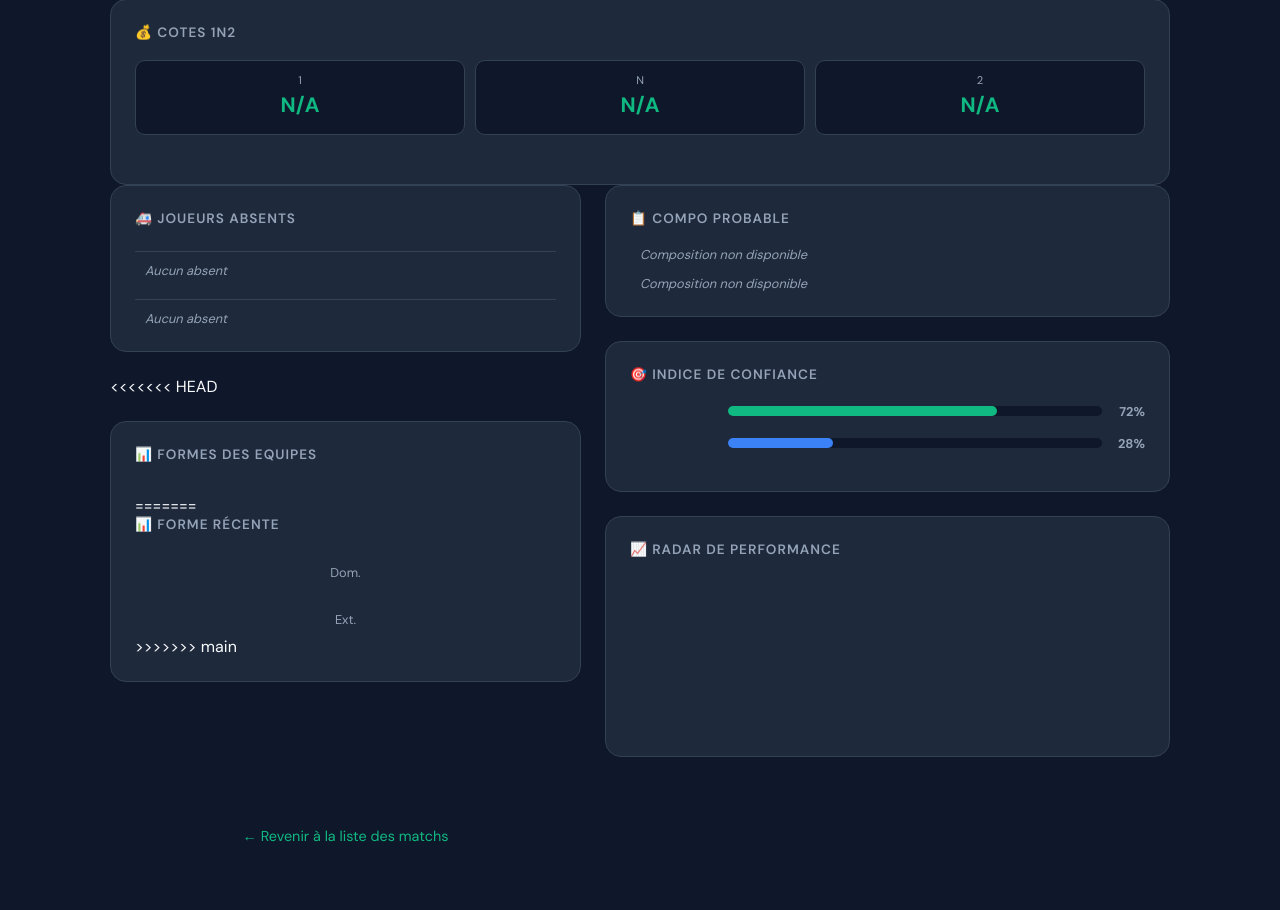
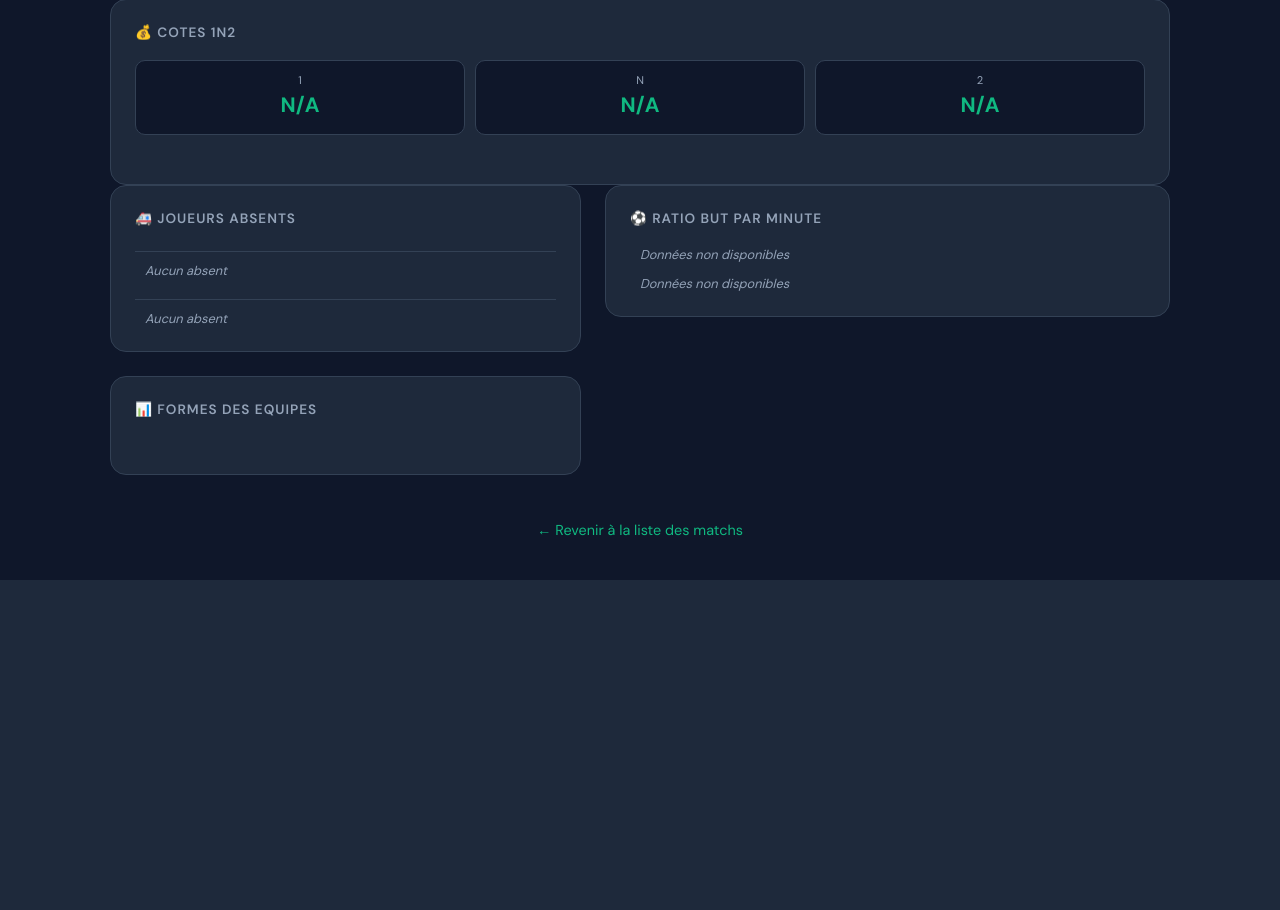
Before and after one commit to amadou432/Football-Visualizer, a Flask app: template templates/match.html in a window 1280 px wide. Shown: the part 334-1244 px from the top of the page. After the commit the page ends 914 px from the top, so only its background shows below. Run offline with Flask 3, Linux system fonts and the light colour scheme; the template is opened without the code that fills it, so the values that code supplies are empty; a map, chart or similar area stays blank.

Commit message:
affichage ratio but par minutes

```diff
--- a/app_bdd.py
+++ b/app_bdd.py
@@ -43,11 +43,13 @@
     return forme.data
 
 
-def recup_compo():
-    compo = supabase.table("composition").select(
-        "id_compo, id_match, nom_joueur, nom_equipe, poste, titulaire"
-        ).execute()
-    return compo.data
+
+
+def recup_ratio_but_min():
+    ratio = supabase.table("ratio_but_min").select(
+        "id, id_equipe, joueur_1_nom, joueur_1_ratio, joueur_2_nom, joueur_2_buts, joueur_2_minutes, joueur_2_ratio, joueur_3_nom, joueur_3_buts, joueur_3_minutes, joueur_3_ratio, joueur_1_photo, joueur_2_photo, joueur_3_photo "
+    ).execute()
+    return ratio.data
 
 @app.route('/')
 def afficher_matchs_bdd():
@@ -82,7 +84,8 @@
     forme = []
     absents_dom = []
     absents_ext = []
-    compo = []
+    ratio_dom = None
+    ratio_ext = None
 
     try:
         response = supabase.table("match").select(
@@ -100,7 +103,7 @@
 
             forme = recup_forme_equipe()
             absent = recup_absent()
-            compo = recup_compo()
+            ratio_but_min = recup_ratio_but_min()
 
             match['equipe_dom'] = equipes.get(match['id_equipe_dom'], {})
             match['equipe_ext'] = equipes.get(match['id_equipe_ext'], {})
@@ -113,26 +116,26 @@
             absents_dom = [a for a in absent if a['id_equipe'] == match['id_equipe_dom']]
             absents_ext = [a for a in absent if a['id_equipe'] == match['id_equipe_ext']]
 
-            match["date_match"] = date_fr(match["date_match"])
+            match["date_match"] = match["date_match"]
 
-            compo_dom = [c for c in compo if c['id_match'] == match['id_match'] and c['nom_equipe'] == match['equipe_dom'].get('nom_equipe')]
-            compo_ext = [c for c in compo if c['id_match'] == match['id_match'] and c['nom_equipe'] == match['equipe_ext'].get('nom_equipe')]
+
+        ratio_but_min = recup_ratio_but_min()
+        ratio_dom = next((r for r in ratio_but_min if r['id_equipe'] == match['id_equipe_dom']), None)
+        ratio_ext = next((r for r in ratio_but_min if r['id_equipe'] == match['id_equipe_ext']), None)
 
 
     except Exception as e:
         print(f"Erreur : {e}")
         match = None
 
-    if match is None:
-        return render_template("erreur.html", message=f"Match {id} introuvable."), 404
 
     return render_template("match.html",
                            match=match,
                            forme=forme,
                            absents_dom=absents_dom,
                            absents_ext=absents_ext,
-                           compo_dom = compo_dom,
-                           compo_ext = compo_ext)
+                           ratio_dom=ratio_dom,
+                           ratio_ext=ratio_ext)
 
 
 if __name__ == '__main__':
--- a/templates/match.html
+++ b/templates/match.html
@@ -103,7 +103,6 @@
                     </div>
                 </div>
 
-<<<<<<< HEAD
                 <div class="info-card">
                     <h3>📊 Formes des Equipes</h3>
 
@@ -127,82 +126,68 @@
                         {% endfor %}
                     </div>
 
-=======
-                    <div class="divider"></div>
-
-                    <h3 class="section-title">📊 Forme Récente</h3>
-                    <div class="form-container">
-                        <div class="form-row">
-                            <span class="form-equipe-label">Dom.</span>
-                            {% for f in forme_dom %}<span class="badge-f f-{{ f.resultat }}">{{ f.resultat }}</span>{% endfor %}
-                        </div>
-                        <div class="form-row">
-                            <span class="form-equipe-label">Ext.</span>
-                            {% for f in forme_ext %}<span class="badge-f f-{{ f.resultat }}">{{ f.resultat }}</span>{% endfor %}
-                        </div>
-                    </div>
->>>>>>> main
                 </div>
             </div>
 
             <div class="details-column">
+
+
                 <div class="info-card">
-                    <h3>📋 Compo probable</h3>
+                    <h3>⚽ Ratio But par Minute</h3>
 
+                    <!-- Équipe domicile -->
                     <p class="form-equipe-label">{{ match.equipe_dom.nom_equipe }}</p>
-                    {% for j in compo_dom %}
-                        <div class="compo-player">
-                            <span class="compo-poste">{{ j.poste }}</span>
-                            <span class="compo-nom">{{ j.nom_joueur }}</span>
-                            {% if j.titulaire %}
-                                <span class="compo-titulaire">Titulaire</span>
-                            {% else %}
-                                <span class="compo-remplacant">Remplaçant</span>
-                            {% endif %}
+                    {% if ratio_dom %}
+                    <div class="top3-row">
+                        <div class="top3-joueur">
+                            <span class="top3-rang">🥇</span>
+                            <span class="top3-nom">{{ ratio_dom.joueur_1_nom }}</span>
+                            <span class="top3-ratio">{{ ratio_dom.joueur_1_ratio }}</span>
                         </div>
+                        <div class="top3-joueur">
+                            <span class="top3-rang">🥈</span>
+                            <span class="top3-nom">{{ ratio_dom.joueur_2_nom }}</span>
+                            <span class="top3-ratio">{{ ratio_dom.joueur_2_ratio }}</span>
+                        </div>
+                        <div class="top3-joueur">
+                            <span class="top3-rang">🥉</span>
+
+                            <span class="top3-nom">{{ ratio_dom.joueur_3_nom }}</span>
+                            <span class="top3-ratio">{{ ratio_dom.joueur_3_ratio }}</span>
+                        </div>
+                    </div>
                     {% else %}
-                        <p class="no-absent">Composition non disponible</p>
-                    {% endfor %}
+                    <p class="no-absent">Données non disponibles</p>
+                    {% endif %}
 
+                    <!-- Équipe extérieure -->
                     <p class="form-equipe-label">{{ match.equipe_ext.nom_equipe }}</p>
-                    {% for j in compo_ext %}
-                        <div class="compo-player">
-                            <span class="compo-poste">{{ j.poste }}</span>
-                            <span class="compo-nom">{{ j.nom_joueur }}</span>
-                            {% if j.titulaire %}
-                                <span class="compo-titulaire">Titulaire</span>
-                            {% else %}
-                                <span class="compo-remplacant">Remplaçant</span>
-                            {% endif %}
+                    {% if ratio_ext %}
+                    <div class="top3-row">
+                        <div class="top3-joueur">
+                            <span class="top3-rang">🥇</span>
+                            <span class="top3-nom">{{ ratio_ext.joueur_1_nom }}</span>
+                            <span class="top3-ratio">{{ ratio_ext.joueur_1_ratio }}</span>
                         </div>
+                        <div class="top3-joueur">
+                            <span class="top3-rang">🥈</span>
+                            <span class="top3-nom">{{ ratio_ext.joueur_2_nom }}</span>
+                            <span class="top3-ratio">{{ ratio_ext.joueur_2_ratio }}</span>
+                        </div>
+                        <div class="top3-joueur">
+                            <span class="top3-rang">🥉</span>
+                            <span class="top3-nom">{{ ratio_ext.joueur_3_nom }}</span>
+                            <span class="top3-ratio">{{ ratio_ext.joueur_3_ratio }}</span>
+                        </div>
+                    </div>
                     {% else %}
-                        <p class="no-absent">Composition non disponible</p>
-                    {% endfor %}
+                    <p class="no-absent">Données non disponibles</p>
+                    {% endif %}
+                </div>
                 </div>
 
-                 <div class="details-column"><!--  compo probable -->
-                <div class="info-card">
-                    <h3> 🎯 Indice de confiance</h3>
-                    <div class="trust-row">
-                        <span class="team-name">{{ match.equipe_dom.nom_equipe }}</span>
-                        <div class="bar-container">
-                            <div class="bar home" style="width: 72%"></div>
-                        </div>
-                        <span class="val">72%</span>
-                    </div>
-                    <div class="trust-row">
-                        <span class="team-name">{{ match.equipe_ext.nom_equipe }}</span>
-                        <div class="bar-container">
-                            <div class="bar away" style="width: 28%"></div>
-                        </div>
-                        <span class="val">28%</span>
-                    </div>
-                </div>
 
-                <div class="info-card">
-                    <h3>📈 Radar de Performance</h3>
-                    <canvas id="radarChart"></canvas>
-                </div>
+
             </div>
 
         </div>
```
Also changed, not shown: static/style.css (+44 -0 lines).
